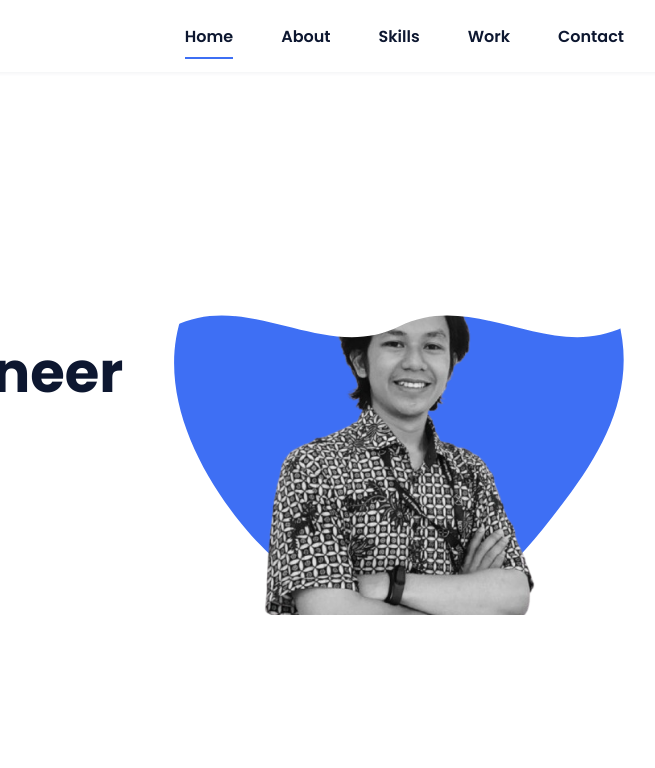
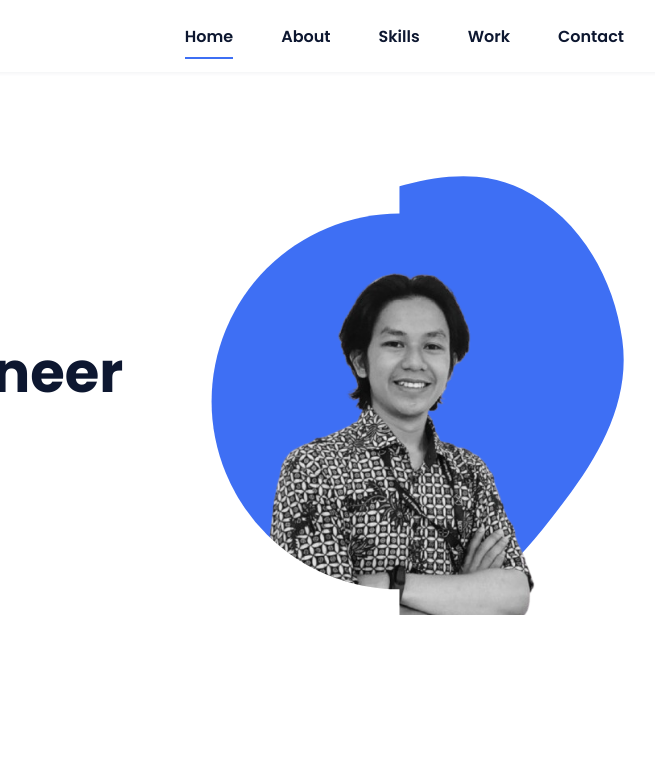
Before and after one commit to kresekhitam/Portofolio, a website: page index.html in a window 1280 px wide. Shown: the top 768 px of the page, 528-1183 px from the left. Drawn offline with nearby package versions, Linux system fonts and the light colour scheme.

Commit message:
Update index.html

```diff
--- a/index.html
+++ b/index.html
@@ -77,8 +77,9 @@
             xmlns="http://www.w3.org/2000/svg"
             xmlns:xlink="http://www.w3.org/1999/xlink"
           >
-            <mask id="mask0" mask-type="alpha">
-  <path d="M0,160 C80,120 160,200 240,160 C320,120 400,200 480,160 L480,480 L0,480 Z" />
+           <mask id="mask0" mask-type="alpha">
+  <circle cx="240" cy="240" r="200" />
+  <rect x="240" y="0" width="240" height="480" fill="black"/>
 </mask>
             <g mask="url(#mask0)">
               <path
```
